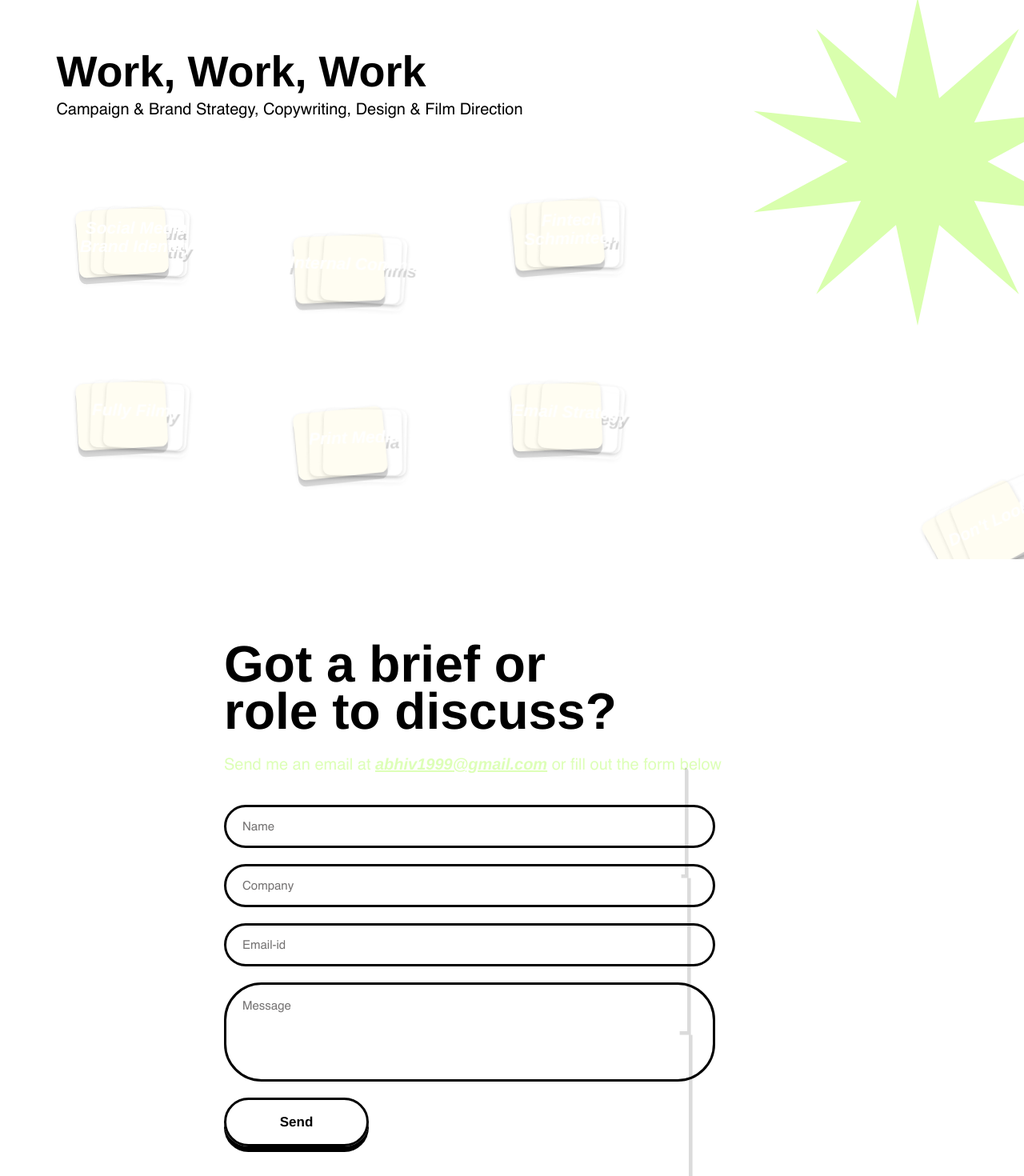
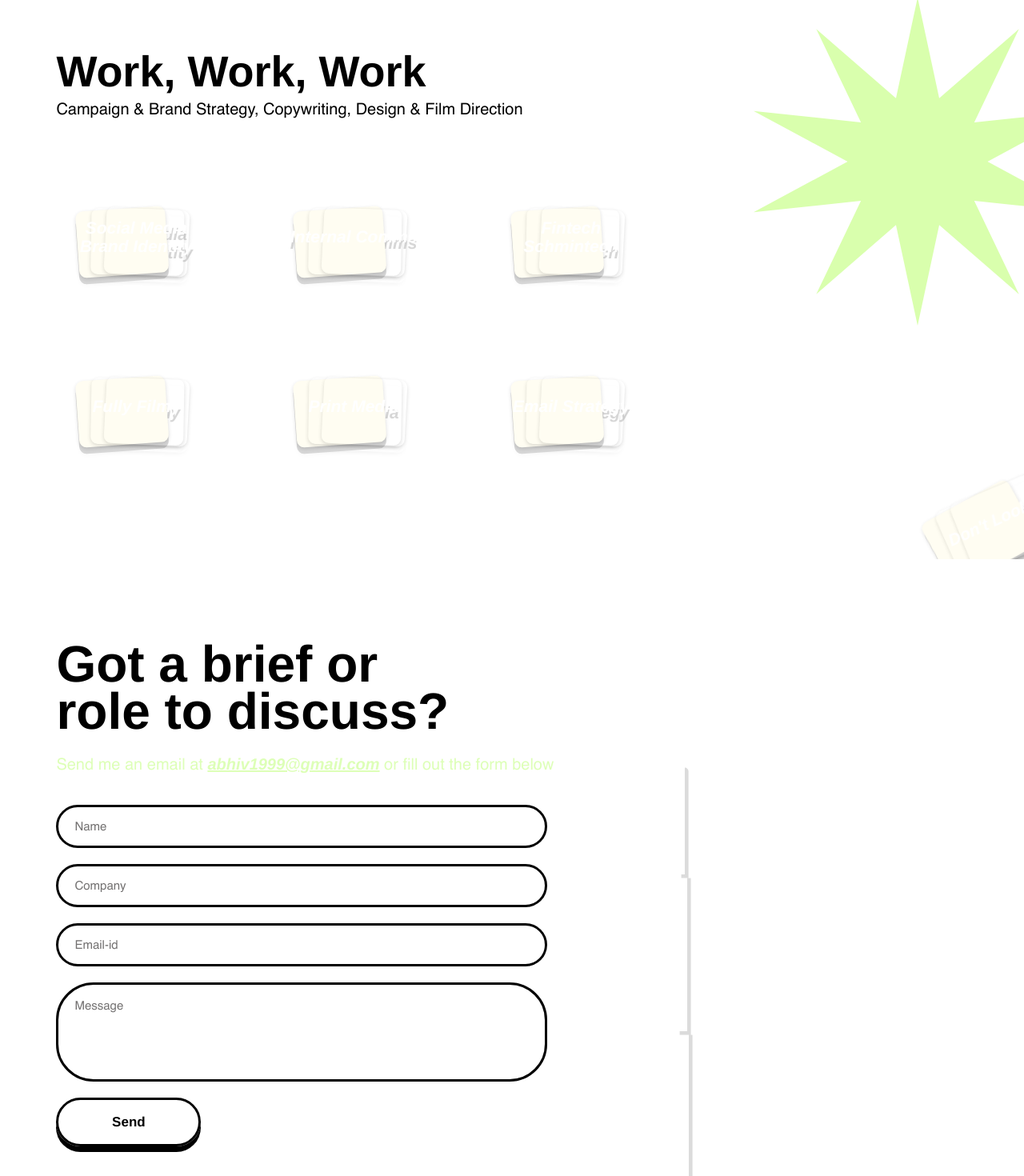
Before and after one commit to MgeeeeK/mgeeeek.github.io, a Next.js app: page / in a window 1280 px wide. Shown: the part 841-2311 px from the top of the page at 80% size. Built offline with nearby package versions, Linux system fonts and the light colour scheme.

Commit message:
fix: symmetric work grid and align contact section with about

```diff
--- a/components/ContactSection/ContactSection.module.css
+++ b/components/ContactSection/ContactSection.module.css
@@ -19,14 +19,14 @@
 .contactPage {
   background: var(--color-purple);
   padding: clamp(84px, 8vw, 116px) clamp(24px, 5.5vw, 80px) 0;
-  display: flex;
-  flex-direction: column;
-  justify-content: space-between;
-  align-items: center;
 }
 
+/* Same 1280px centered wrap as .aboutContentWrap so the contact heading's
+   left edge lines up with "About Me" below it. */
 .contactContent {
-  width: min(720px, 100%);
+  width: 100%;
+  max-width: 1280px;
+  margin: 0 auto;
   position: relative;
   z-index: 1;
 }
--- a/components/WorkSection/WorkSection.module.css
+++ b/components/WorkSection/WorkSection.module.css
@@ -90,34 +90,6 @@
   width: min(100%, 760px);
 }
 
-.grid > :nth-child(2) {
-  transform: translateY(34px) rotate(1.5deg);
-}
-
-.grid > :nth-child(3) {
-  transform: translateY(-10px) rotate(-1.2deg);
-}
-
-.grid > :nth-child(4) {
-  transform: translateY(6px) rotate(1deg);
-}
-
-.grid > :nth-child(5) {
-  transform: translateY(40px) rotate(-1.8deg);
-}
-
-.grid > :nth-child(6) {
-  transform: translateY(8px) rotate(1.8deg);
-}
-
-.grid > :nth-child(2):hover,
-.grid > :nth-child(3):hover,
-.grid > :nth-child(4):hover,
-.grid > :nth-child(5):hover,
-.grid > :nth-child(6):hover {
-  transform: translateY(-8px);
-}
-
 .dontLookWrapper {
   position: absolute;
   right: clamp(-112px, -5vw, -72px);
@@ -150,12 +122,6 @@
     gap: 24px;
     width: 100%;
     max-width: 720px;
-  }
-  .grid > :nth-child(n) {
-    transform: none;
-  }
-  .grid > :nth-child(n):hover {
-    transform: translateY(-8px);
   }
 }
 
```
